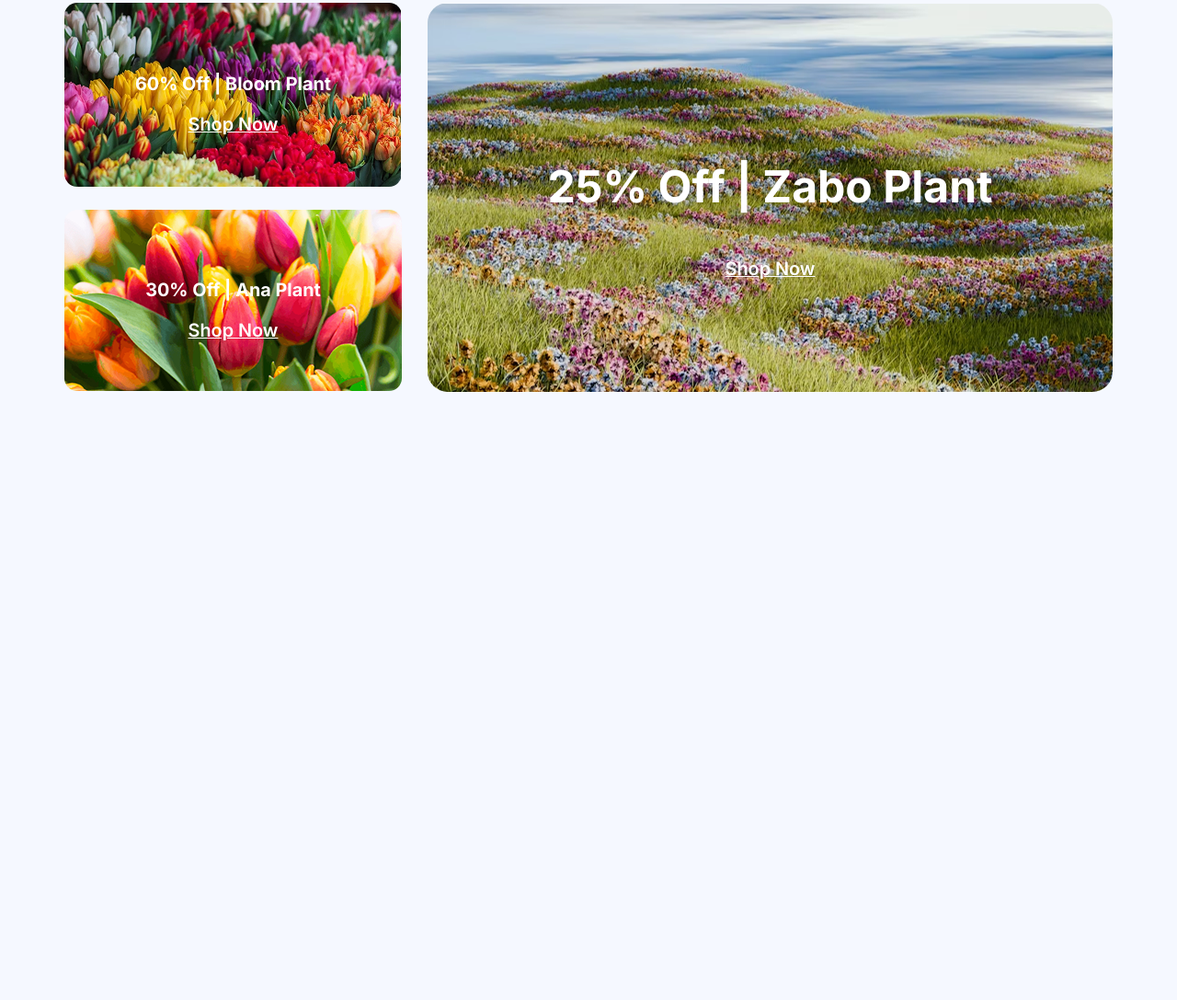
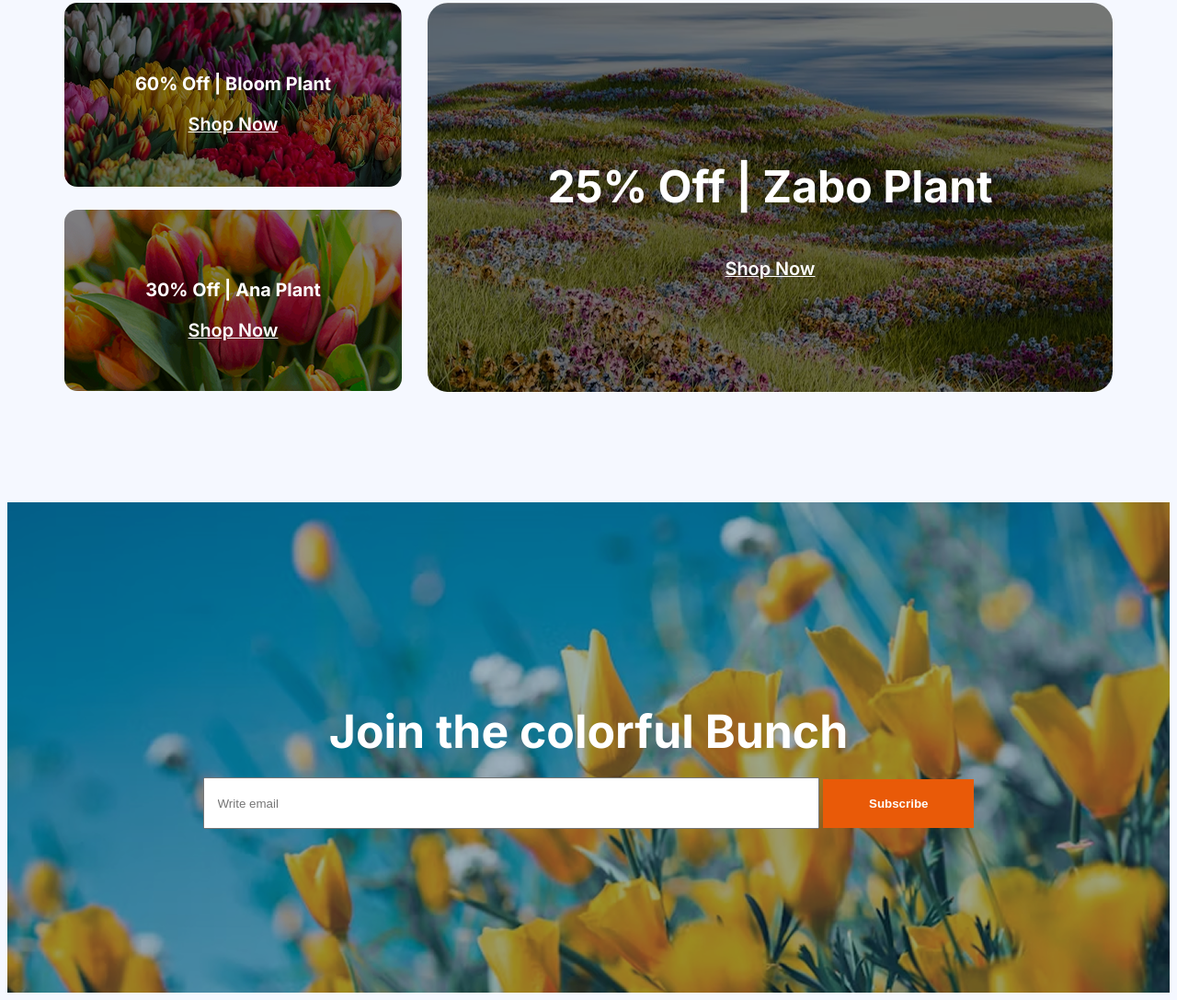
Before and after one commit to sagor280/responsive-flowers-assignment-2, a plain HTML site: page index.html in a window 1280 px wide. Shown: the part 3111-4198 px from the top of the page at 92% size. Before the commit the page ends 3545 px from the top, so only its background shows below. Drawn offline with Linux system fonts and the light colour scheme.

Commit message:
subscribe section done

```diff
--- a/css file/flower.css
+++ b/css file/flower.css
@@ -181,6 +181,11 @@ header{
     font-size: 1.24rem;
     font-weight: 600;
     color: white;
+    transition: 0.3s;
+}
+
+.latest-container a:hover{
+  color: #E95A08;
 }
 
 .bloom{
@@ -194,6 +199,8 @@ header{
     flex-direction: column;
     border-radius: 14px;
     margin-bottom: 25px;
+    background-blend-mode: darken;
+    background-color: rgba(0, 0, 0, 0.5);
 
 
 }
@@ -207,7 +214,8 @@ header{
     align-items: center;
     flex-direction: column;
     border-radius: 14px;
-
+     background-blend-mode: darken;
+    background-color: rgba(0, 0, 0, 0.5);
 
 
 }
@@ -220,7 +228,8 @@ header{
   justify-content: center;
   align-items: center;
   flex-direction: column;
-
+ background-blend-mode: darken;
+    background-color: rgba(0, 0, 0, 0.5);
 
 }
 .plant-title{
@@ -231,3 +240,40 @@ header{
 .zabo-font{
   font-size: 3rem;
 }
+/* Subscription-Section style*/
+.Subscribe-section{
+  background-image: url(../assets/news-letter-bg.png);
+  background-size: cover;
+  display: flex;
+  justify-content: center;
+  text-align: center;
+  flex-direction: column;
+  color: white;
+  height: 533px;
+  margin-top: 120px;
+
+}
+.subscribe-title{
+   font-size: 3.12rem;
+    font-weight: 700;
+    color: white;
+    margin-bottom: 0px;
+}
+.email{
+    width: 650px;
+    height: 50px;
+    padding-left: 14px;
+    margin-top: 20px;
+}
+.btn-subscribe{
+  background-color:#e95a08;
+  padding: 19px 50px;
+  border: none;
+  color: white;
+  font-weight: bold;
+  cursor: pointer;
+  transition: 0.3s;
+}
+.btn-subscribe:hover{
+  background-color: #1E1E1E;
+}
--- a/index.html
+++ b/index.html
@@ -158,6 +158,16 @@
 
      </section>
 
+     <!-- Subscription Section -->
+
+      <section class="Subscribe-section">
+            <h2 class="subscribe-title">Join the colorful Bunch</h2>
+            <div class="input">
+            <input type="email" placeholder="Write email" class="email">
+            <input type="submit" value="Subscribe" class="btn-subscribe">
+            </div>
+        </section>
+
   </main>
   <footer>
 
```
